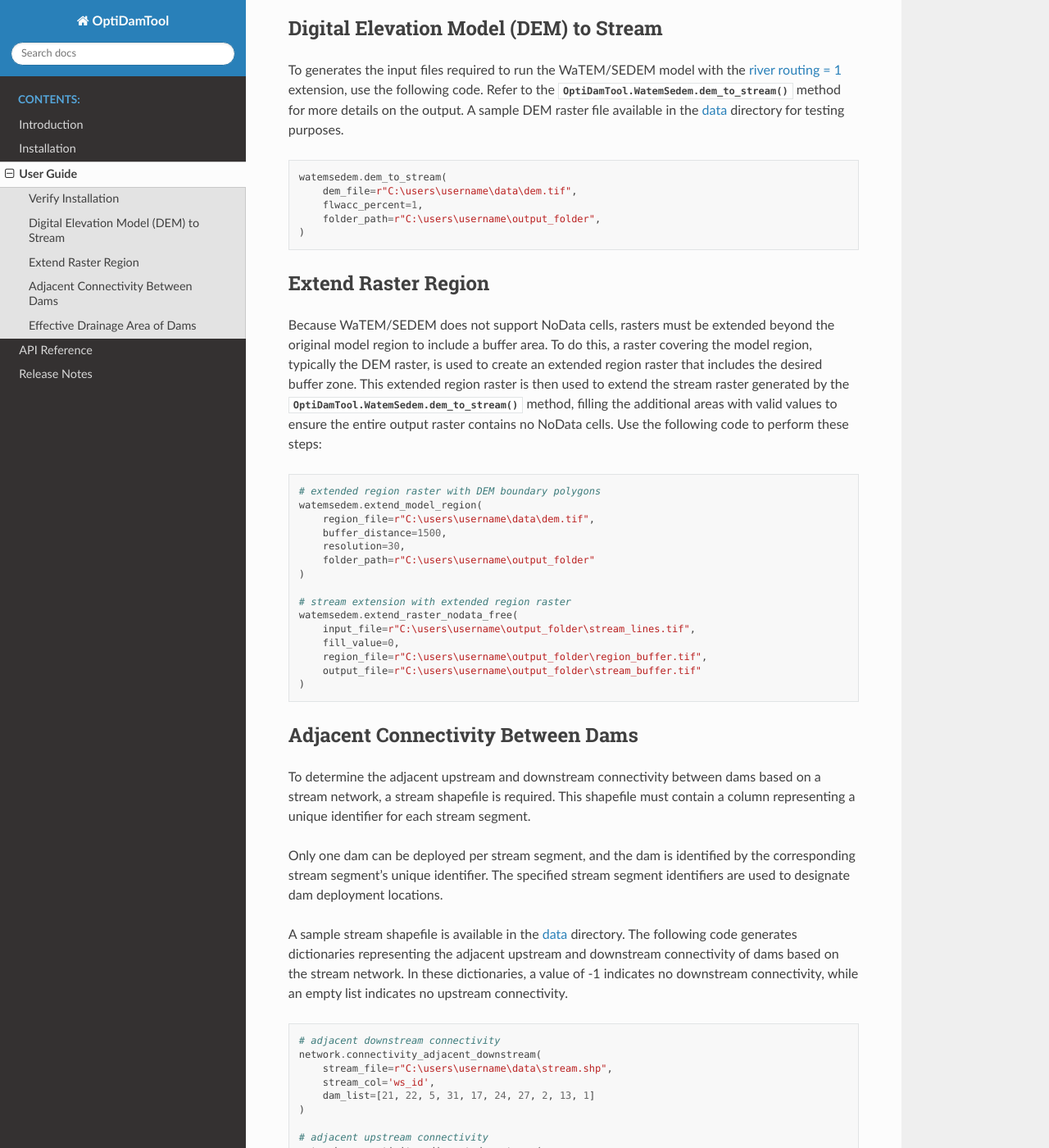
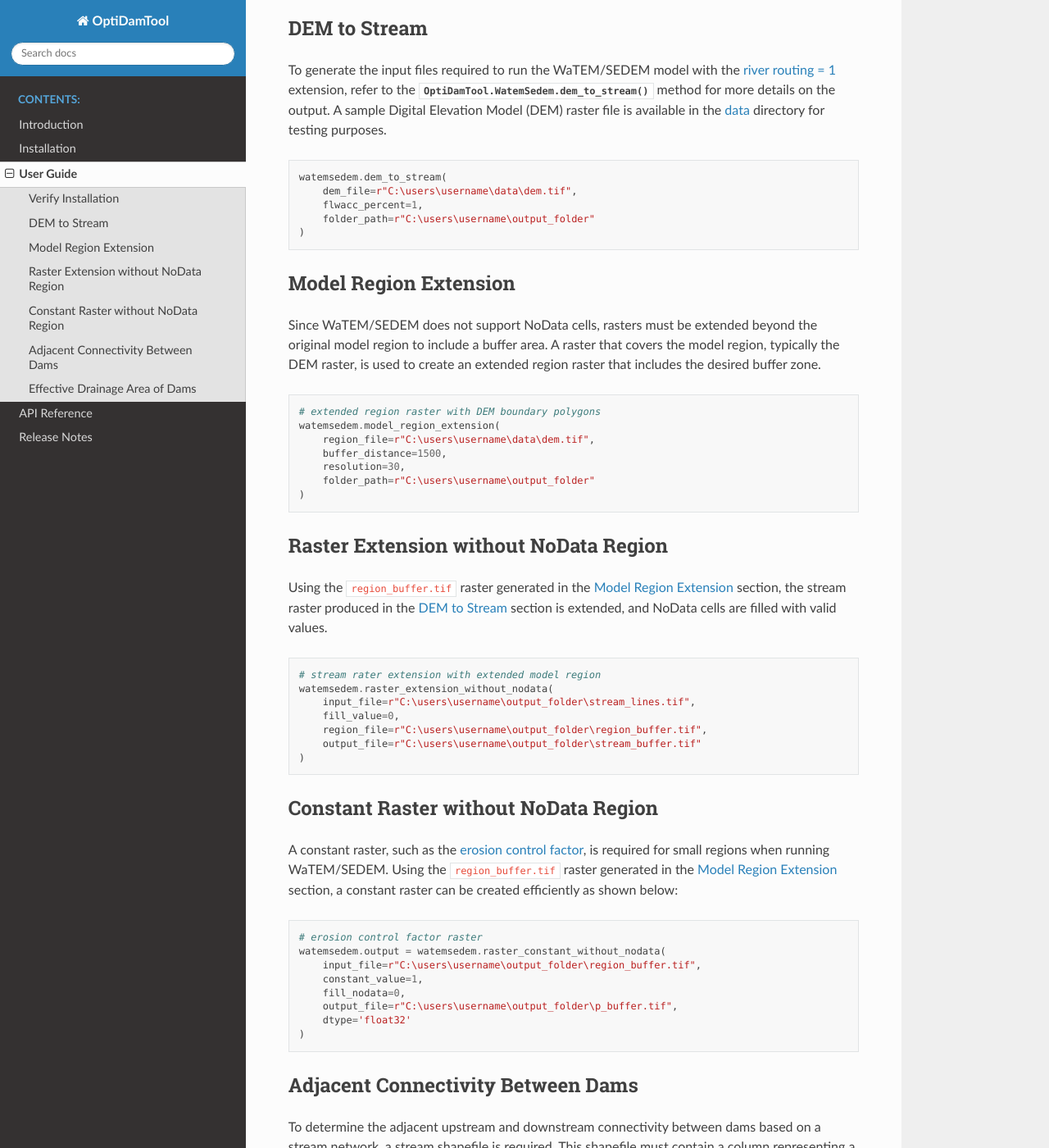
Before and after one commit to debpal/OptiDamTool, a Sphinx documentation site: the page built from docs/userguide.rst, in a window 1280 px wide and 1400 px high, scrolled down 419 px. Shown: the whole window at 82% size. Built offline with Sphinx 7.4.7 and the Read the Docs theme 3.1.0, drawn with Linux system fonts in a browser that asks for light colours; some of the changed text lies outside the part shown.

Commit message:
update docs

```diff
--- a/docs/introduction.rst
+++ b/docs/introduction.rst
@@ -20,9 +20,10 @@ Classes
 
 Provides methods to prepare inputs for simulating the `WaTEM/SEDEM <https://github.com/watem-sedem>`_ model, which predicts soil erosion, sediment transport capacity, and sediment delivery to stream networks at the watershed scale. This class currently provides the following feature:
 
-* Converts Digital Elevation Model (DEM) data into the stream files required for the WaTEM/SEDEM model, with the ``river routing = 1`` extension enabled.
-* Extends input rasters beyond the model region and fills them with valid values, as WaTEM/SEDEM does not support NoData cells.
-* Generates effective upstream drainage polygons for selected dam locations within a stream network.
+* Converts Digital Elevation Model (DEM) data into the stream files required for the WaTEM/SEDEM model with the  ``river routing = 1`` extension enabled.
+* Extends input rasters beyond the model region and fills NoData cells with valid values, since WaTEM/SEDEM does not support NoData.
+* Creates constant rasters using the extended model region raster.
+* Generates effective upstream drainage area polygons for selected dam locations within a stream network.
 
 
 :class:`OptiDamTool.Network`
--- a/docs/userguide.rst
+++ b/docs/userguide.rst
@@ -19,48 +19,80 @@ If no errors are raised, the installation is successful.
     network = OptiDamTool.Network()
 
 
+.. _dem_to_stream:
 
-Digital Elevation Model (DEM) to Stream
----------------------------------------------
+DEM to Stream
+-------------------
 
-To generates the input files required to run the WaTEM/SEDEM model with the
-`river routing = 1 <https://watem-sedem.github.io/watem-sedem/model_extensions.html#riverrouting>`_ extension, use the following code.
-Refer to the :meth:`OptiDamTool.WatemSedem.dem_to_stream` method for more details on the output.
-A sample DEM raster file available in the `data <https://github.com/debpal/OptiDamTool/tree/main/tests/data>`_ directory for testing purposes.
+To generate the input files required to run the WaTEM/SEDEM model with the
+`river routing = 1 <https://watem-sedem.github.io/watem-sedem/model_extensions.html#riverrouting>`_ extension,
+refer to the :meth:`OptiDamTool.WatemSedem.dem_to_stream` method for more details on the output.
+A sample Digital Elevation Model (DEM) raster file is available in the
+`data <https://github.com/debpal/OptiDamTool/tree/main/tests/data>`_ directory for testing purposes.
+
 
 .. code-block:: python
 
     watemsedem.dem_to_stream(
         dem_file=r"C:\users\username\data\dem.tif",
         flwacc_percent=1,
-        folder_path=r"C:\users\username\output_folder",
+        folder_path=r"C:\users\username\output_folder"
     )
 
 
-Extend Raster Region
+.. _model_region_extension:
+
+Model Region Extension
 --------------------------
 
-Because WaTEM/SEDEM does not support NoData cells, rasters must be extended beyond the original model region to include a buffer area.
-To do this, a raster covering the model region, typically the DEM raster, is used to create an extended region raster that includes the desired buffer zone.
-This extended region raster is then used to extend the stream raster generated by the :meth:`OptiDamTool.WatemSedem.dem_to_stream` method,
-filling the additional areas with valid values to ensure the entire output raster contains no NoData cells. Use the following code to perform these steps:
+Since WaTEM/SEDEM does not support NoData cells, rasters must be extended beyond the original model region to include a buffer area.
+A raster that covers the model region, typically the DEM raster, is used to create an extended region raster that includes the desired buffer zone.
 
 .. code-block:: python
 
     # extended region raster with DEM boundary polygons
-    watemsedem.extend_model_region(
+    watemsedem.model_region_extension(
         region_file=r"C:\users\username\data\dem.tif",
         buffer_distance=1500,
         resolution=30,
         folder_path=r"C:\users\username\output_folder"
     )
 
-    # stream extension with extended region raster
-    watemsedem.extend_raster_nodata_free(
+
+Raster Extension without NoData Region
+------------------------------------------
+
+Using the ``region_buffer.tif`` raster generated in the :ref:`model_region_extension` section,
+the stream raster produced in the :ref:`dem_to_stream` section is extended, and NoData cells are filled with valid values.
+
+.. code-block:: python
+
+    # stream rater extension with extended model region
+    watemsedem.raster_extension_without_nodata(
         input_file=r"C:\users\username\output_folder\stream_lines.tif",
         fill_value=0,
         region_file=r"C:\users\username\output_folder\region_buffer.tif",
         output_file=r"C:\users\username\output_folder\stream_buffer.tif"
+    )
+
+
+Constant Raster without NoData Region
+------------------------------------------
+
+A constant raster, such as the `erosion control factor <https://watem-sedem.github.io/watem-sedem/watem-sedem.html#p-factor>`_,
+is required for small regions when running WaTEM/SEDEM.
+Using the ``region_buffer.tif`` raster generated in the :ref:`model_region_extension` section,
+a constant raster can be created efficiently as shown below:
+
+.. code-block:: python
+
+    # erosion control factor raster
+    watemsedem.output = watemsedem.raster_constant_without_nodata(
+        input_file=r"C:\users\username\output_folder\region_buffer.tif",
+        constant_value=1,
+        fill_nodata=0,
+        output_file=r"C:\users\username\output_folder\p_buffer.tif",
+        dtype='float32'
     )
 
 
@@ -73,9 +105,10 @@ This shapefile must contain a column representing a unique identifier for each s
 Only one dam can be deployed per stream segment, and the dam is identified by the corresponding stream segment’s unique identifier.
 The specified stream segment identifiers are used to designate dam deployment locations.
 
-A sample stream shapefile is available in the  `data <https://github.com/debpal/OptiDamTool/tree/main/tests/data>`_ directory.
-The following code generates dictionaries representing the adjacent upstream and downstream connectivity of dams based on the stream network.
-In these dictionaries, a value of -1 indicates no downstream connectivity, while an empty list indicates no upstream connectivity.
+A sample stream shapefile is available in the
+`data <https://github.com/debpal/OptiDamTool/tree/main/tests/data>`_ directory.
+The examples below generate dictionaries representing the adjacent upstream and downstream connectivity of dams based on the stream network.
+A value of -1 indicates no downstream connectivity, while an empty list indicates no upstream connectivity.
 
 
 .. code-block:: python
@@ -99,17 +132,17 @@ Effective Drainage Area of Dams
 -----------------------------------------
 
 When working with a dam system within a stream network, the effective upstream drainage areas
-for each dam are dynamically influenced by their specific locations. The following code demonstrates
-how to calculate these areas and generate both a dictionary of values and a polygon shapefile representing the upstream drainage areas.
+for each dam are dynamically influenced by their specific locations.
+The following methods calculate these areas and generate both a dictionary of values and a polygon shapefile representing the upstream drainage areas.
 
 
 .. code-block:: python
 
     # dictionary of dams' effective upstream drainage area
-    network.network.effective_upstream_drainage_area(
+    network.effective_upstream_drainage_area(
         stream_file=r"C:\users\username\data\stream.shp",
         stream_col='ws_id',
-        info_file=r"C:\users\username\data\stream_information.txt"
+        info_file=r"C:\users\username\data\stream_information.txt",
         dam_list=[21, 22, 5, 31, 17, 24, 27, 2, 13, 1]
     )
 
```
